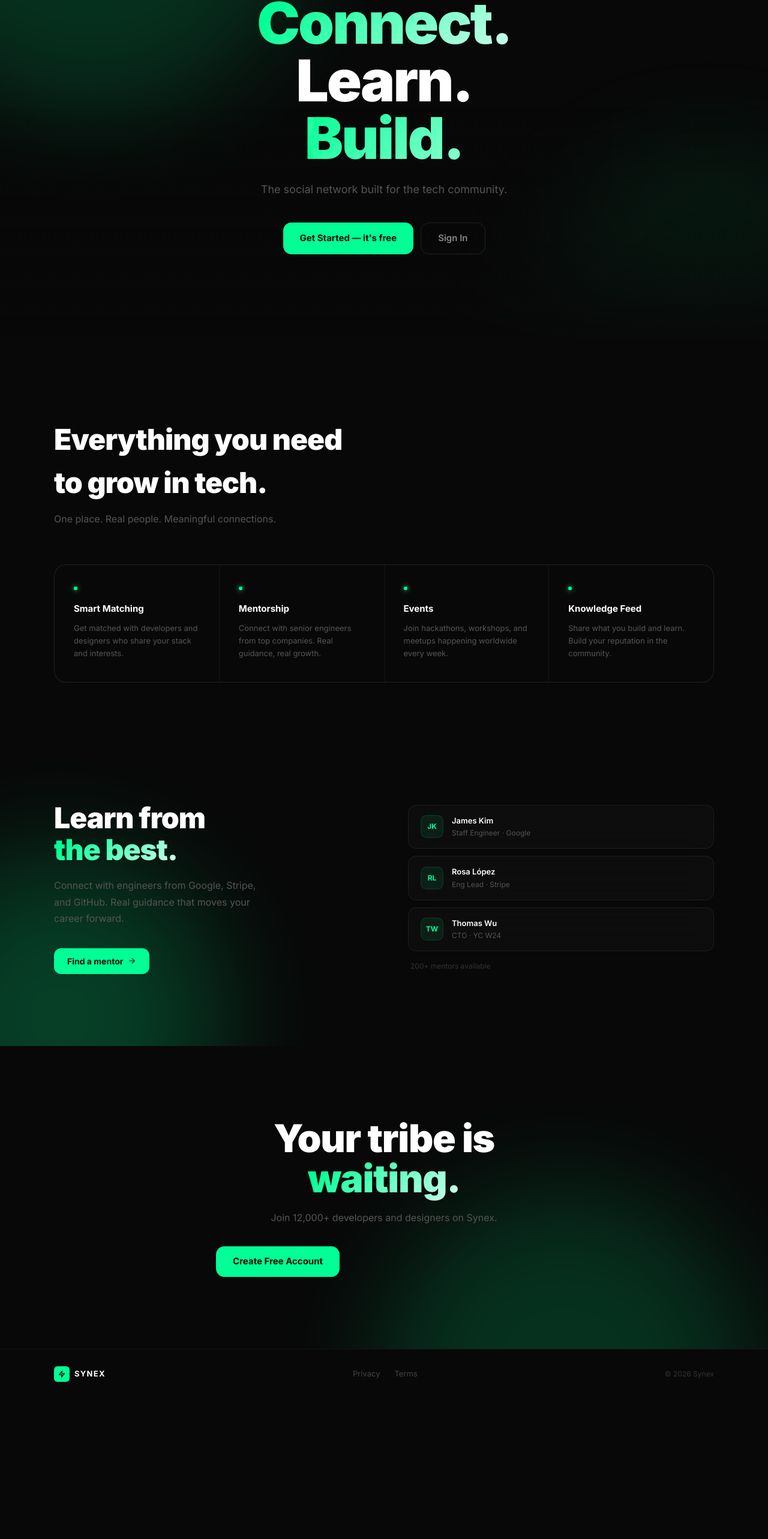
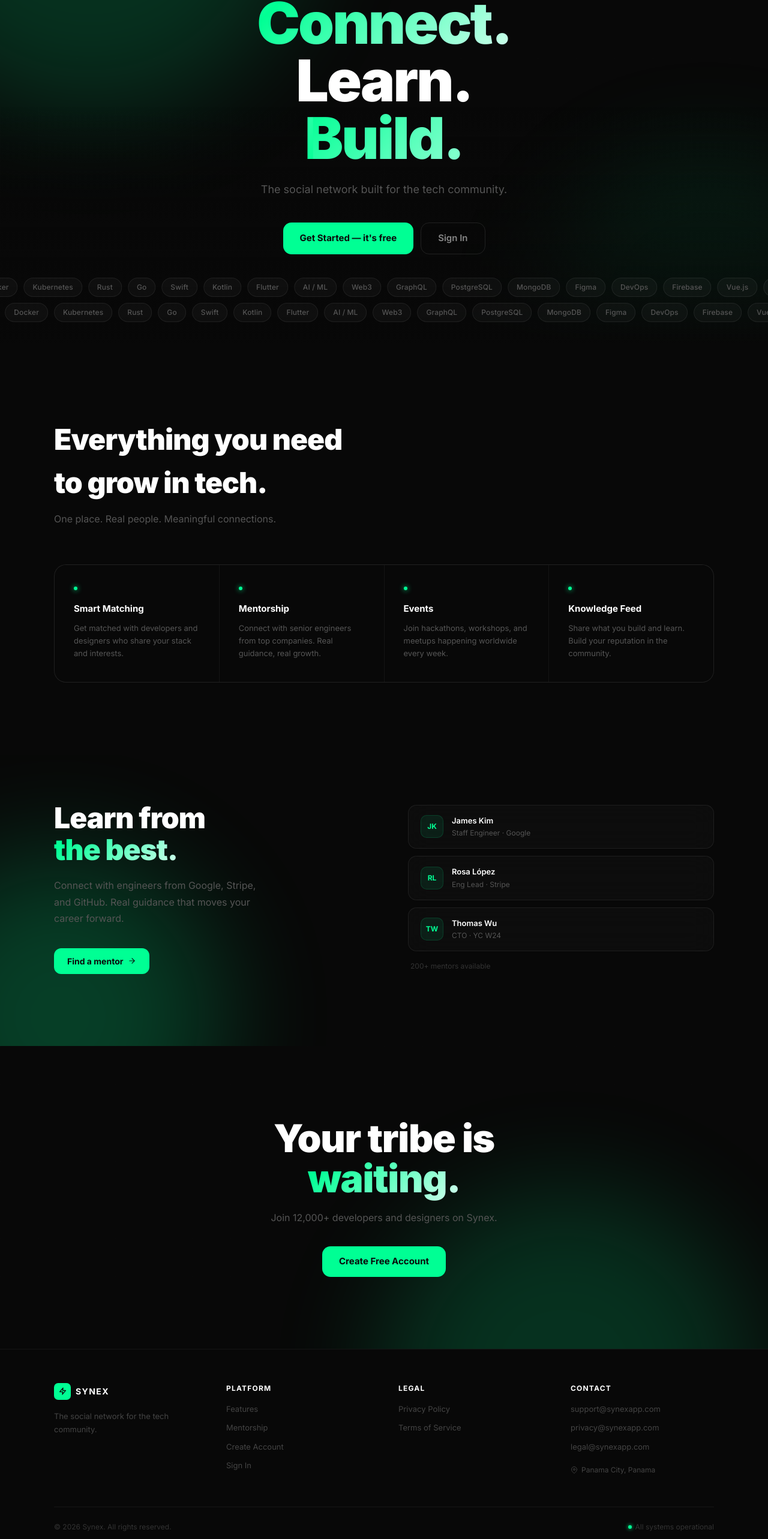
Before and after one commit to hollandxdlol/synex-web, a Next.js app: page / in a window 1280 px wide. Shown: the part 223-2789 px from the top of the page at 60% size. Before the commit the page ends 2555 px from the top, so only its background shows below. Built offline with nearby package versions, Linux system fonts and the light colour scheme.

Commit message:
feat: skills ticker, full footer, centered CTA

```diff
--- a/app/globals.css
+++ b/app/globals.css
@@ -51,6 +51,10 @@ body {
 @keyframes ticker {
   0%   { transform: translateX(0); }
   100% { transform: translateX(-50%); }
+}
+@keyframes ticker-reverse {
+  0%   { transform: translateX(-50%); }
+  100% { transform: translateX(0); }
 }
 @keyframes ping-slow {
   0%        { transform: scale(1); opacity: 1; }
--- a/app/page.tsx
+++ b/app/page.tsx
@@ -6,6 +6,14 @@ const REGISTER_URL = 'https://app.synexapp.com/register'
 const LOGIN_URL = 'https://app.synexapp.com/login'
 
 function go(url: string) { window.location.href = url }
+
+const SKILLS = [
+  'React', 'Next.js', 'TypeScript', 'Python', 'Node.js', 'AWS', 'Docker',
+  'Kubernetes', 'Rust', 'Go', 'Swift', 'Kotlin', 'Flutter', 'AI / ML',
+  'Web3', 'GraphQL', 'PostgreSQL', 'MongoDB', 'Figma', 'DevOps',
+  'Firebase', 'Vue.js', 'Cybersecurity', 'iOS', 'Android', 'Linux',
+  'Redis', 'Terraform', 'GitHub Actions', 'OpenAI', 'Solidity', 'WASM',
+]
 
 const FEATURES = [
   {
@@ -127,6 +135,26 @@ export default function Page() {
             </button>
           </div>
         </div>
+
+        {/* Skills ticker — pinned to bottom of hero */}
+        <div style={{ position: 'absolute', bottom: 0, left: 0, right: 0, paddingBottom: 40, zIndex: 1 }}>
+          {/* Row 1 — left to right */}
+          <div style={{ overflow: 'hidden', marginBottom: 10 }}>
+            <div style={{ display: 'inline-flex', gap: 10, animation: 'ticker 30s linear infinite', whiteSpace: 'nowrap' }}>
+              {[...SKILLS, ...SKILLS].map((s, i) => (
+                <span key={i} style={skillPill}>{s}</span>
+              ))}
+            </div>
+          </div>
+          {/* Row 2 — right to left */}
+          <div style={{ overflow: 'hidden' }}>
+            <div style={{ display: 'inline-flex', gap: 10, animation: 'ticker-reverse 35s linear infinite', whiteSpace: 'nowrap' }}>
+              {[...SKILLS.slice(12), ...SKILLS, ...SKILLS.slice(0, 12)].map((s, i) => (
+                <span key={i} style={skillPill}>{s}</span>
+              ))}
+            </div>
+          </div>
+        </div>
       </section>
 
       {/* ── FEATURES ────────────────────────────────────────────── */}
@@ -207,35 +235,98 @@ export default function Page() {
           <p style={{ color: '#555', fontSize: 16, marginBottom: 36 }}>
             Join 12,000+ developers and designers on Synex.
           </p>
-          <button onClick={() => go(REGISTER_URL)} className="glow-btn" style={primaryBtnLg}>
+          <button onClick={() => go(REGISTER_URL)} className="glow-btn" style={{ ...primaryBtnLg, margin: '0 auto' }}>
             Create Free Account
           </button>
         </div>
       </section>
 
       {/* ── FOOTER ──────────────────────────────────────────────── */}
-      <footer style={{ borderTop: '1px solid rgba(255,255,255,0.05)', padding: '28px 24px' }}>
-        <div style={{ maxWidth: 1100, margin: '0 auto', display: 'flex', alignItems: 'center', justifyContent: 'space-between', flexWrap: 'wrap', gap: 16 }}>
-          <div style={{ display: 'flex', alignItems: 'center', gap: 8 }}>
-            <div style={{ width: 26, height: 26, borderRadius: 6, background: '#00FF94', display: 'flex', alignItems: 'center', justifyContent: 'center' }}>
-              <svg width="12" height="12" viewBox="0 0 24 24" fill="none" stroke="#0A0A0A" strokeWidth="2.5" strokeLinecap="round" strokeLinejoin="round">
+      <footer style={{ borderTop: '1px solid rgba(255,255,255,0.05)', padding: '56px 24px 32px' }}>
+        <div style={{ maxWidth: 1100, margin: '0 auto' }}>
+          {/* Top row */}
+          <div style={{ display: 'grid', gridTemplateColumns: 'repeat(auto-fit, minmax(180px, 1fr))', gap: 48, marginBottom: 52 }}>
+            {/* Brand */}
+            <div>
+              <div style={{ display: 'flex', alignItems: 'center', gap: 8, marginBottom: 16 }}>
+                <div style={{ width: 28, height: 28, borderRadius: 7, background: '#00FF94', display: 'flex', alignItems: 'center', justifyContent: 'center' }}>
+                  <svg width="13" height="13" viewBox="0 0 24 24" fill="none" stroke="#0A0A0A" strokeWidth="2.5" strokeLinecap="round" strokeLinejoin="round">
                     <polygon points="13 2 3 14 12 14 11 22 21 10 12 10 13 2"/>
                   </svg>
                 </div>
-            <span style={{ fontWeight: 700, fontSize: 13, letterSpacing: '0.1em', color: '#fff' }}>SYNEX</span>
+                <span style={{ fontWeight: 700, fontSize: 14, letterSpacing: '0.1em', color: '#fff' }}>SYNEX</span>
               </div>
-          <div style={{ display: 'flex', gap: 24 }}>
+              <p style={{ color: '#444', fontSize: 13, lineHeight: 1.7 }}>
+                The social network for the tech community.
+              </p>
+            </div>
+
+            {/* Platform links */}
+            <div>
+              <p style={{ color: '#fff', fontSize: 12, fontWeight: 700, letterSpacing: '0.1em', textTransform: 'uppercase', marginBottom: 16 }}>Platform</p>
+              <div style={{ display: 'flex', flexDirection: 'column', gap: 12 }}>
                 {[
-              { label: 'Privacy', url: 'https://app.synexapp.com/privacy' },
-              { label: 'Terms', url: 'https://app.synexapp.com/terms' },
+                  { label: 'Features', action: () => document.getElementById('features')?.scrollIntoView({ behavior: 'smooth' }) },
+                  { label: 'Mentorship', action: () => document.getElementById('mentorship')?.scrollIntoView({ behavior: 'smooth' }) },
+                  { label: 'Create Account', action: () => go(REGISTER_URL) },
+                  { label: 'Sign In', action: () => go(LOGIN_URL) },
                 ].map(l => (
-              <button key={l.label} onClick={() => go(l.url)} style={{ background: 'none', border: 'none', cursor: 'pointer', color: '#444', fontSize: 13, transition: 'color 0.2s' }}
+                  <button key={l.label} onClick={l.action} style={footerLink}
                     onMouseEnter={e => (e.currentTarget.style.color = '#fff')}
                     onMouseLeave={e => (e.currentTarget.style.color = '#444')}
                   >{l.label}</button>
                 ))}
               </div>
-          <p style={{ color: '#333', fontSize: 12 }}>© {new Date().getFullYear()} Synex</p>
+            </div>
+
+            {/* Legal */}
+            <div>
+              <p style={{ color: '#fff', fontSize: 12, fontWeight: 700, letterSpacing: '0.1em', textTransform: 'uppercase', marginBottom: 16 }}>Legal</p>
+              <div style={{ display: 'flex', flexDirection: 'column', gap: 12 }}>
+                {[
+                  { label: 'Privacy Policy', url: 'https://app.synexapp.com/privacy' },
+                  { label: 'Terms of Service', url: 'https://app.synexapp.com/terms' },
+                ].map(l => (
+                  <button key={l.label} onClick={() => go(l.url)} style={footerLink}
+                    onMouseEnter={e => (e.currentTarget.style.color = '#fff')}
+                    onMouseLeave={e => (e.currentTarget.style.color = '#444')}
+                  >{l.label}</button>
+                ))}
+              </div>
+            </div>
+
+            {/* Contact */}
+            <div>
+              <p style={{ color: '#fff', fontSize: 12, fontWeight: 700, letterSpacing: '0.1em', textTransform: 'uppercase', marginBottom: 16 }}>Contact</p>
+              <div style={{ display: 'flex', flexDirection: 'column', gap: 12 }}>
+                {[
+                  'support@synexapp.com',
+                  'privacy@synexapp.com',
+                  'legal@synexapp.com',
+                ].map(email => (
+                  <a key={email} href={`mailto:${email}`} style={{ ...footerLink, textDecoration: 'none' }}
+                    onMouseEnter={e => (e.currentTarget.style.color = '#fff')}
+                    onMouseLeave={e => (e.currentTarget.style.color = '#444')}
+                  >{email}</a>
+                ))}
+              </div>
+              <div style={{ marginTop: 20, display: 'flex', alignItems: 'center', gap: 6 }}>
+                <svg width="12" height="12" viewBox="0 0 24 24" fill="none" stroke="#444" strokeWidth="1.8" strokeLinecap="round" strokeLinejoin="round">
+                  <path d="M21 10c0 7-9 13-9 13s-9-6-9-13a9 9 0 0 1 18 0z"/><circle cx="12" cy="10" r="3"/>
+                </svg>
+                <span style={{ color: '#444', fontSize: 12 }}>Panama City, Panama</span>
+              </div>
+            </div>
+          </div>
+
+          {/* Bottom bar */}
+          <div style={{ borderTop: '1px solid rgba(255,255,255,0.05)', paddingTop: 24, display: 'flex', alignItems: 'center', justifyContent: 'space-between', flexWrap: 'wrap', gap: 12 }}>
+            <p style={{ color: '#333', fontSize: 12 }}>© {new Date().getFullYear()} Synex. All rights reserved.</p>
+            <div style={{ display: 'flex', alignItems: 'center', gap: 6 }}>
+              <div style={{ width: 6, height: 6, borderRadius: '50%', background: '#00FF94', boxShadow: '0 0 6px #00FF94' }} />
+              <span style={{ color: '#333', fontSize: 12 }}>All systems operational</span>
+            </div>
+          </div>
         </div>
       </footer>
 
@@ -269,3 +360,16 @@ const outlineBtn: React.CSSProperties = {
   fontWeight: 600, fontSize: 15, padding: '14px 28px',
   transition: 'all 0.2s',
 }
+const skillPill: React.CSSProperties = {
+  display: 'inline-flex', alignItems: 'center',
+  padding: '6px 14px', borderRadius: 999,
+  border: '1px solid rgba(255,255,255,0.07)',
+  background: 'rgba(255,255,255,0.03)',
+  color: '#555', fontSize: 12, fontWeight: 500,
+  letterSpacing: '0.01em', flexShrink: 0,
+}
+const footerLink: React.CSSProperties = {
+  background: 'none', border: 'none', cursor: 'pointer',
+  color: '#444', fontSize: 13, textAlign: 'left',
+  padding: 0, transition: 'color 0.2s',
+}
```
Lines whose indentation alone changed are shown as unchanged.
